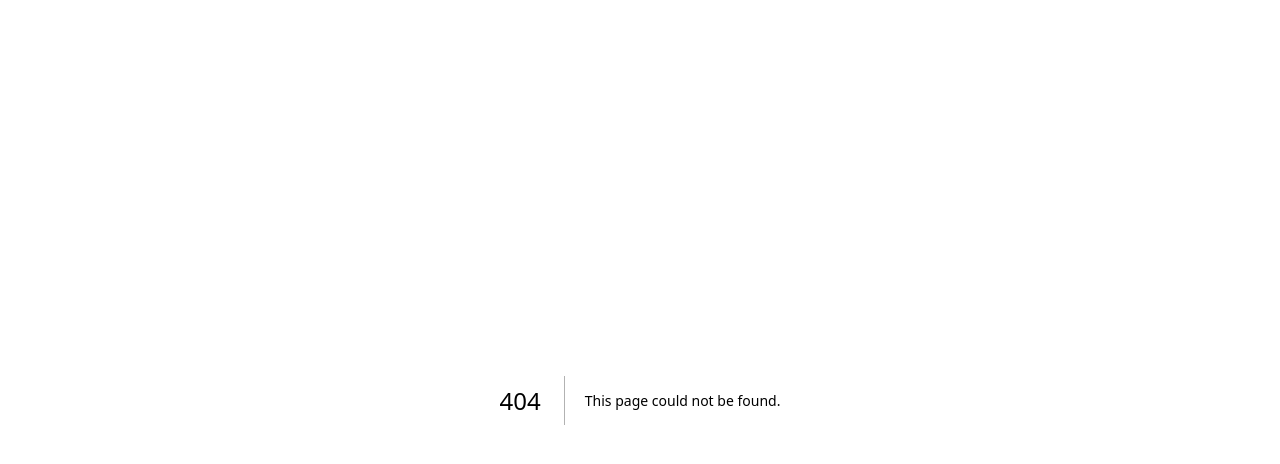
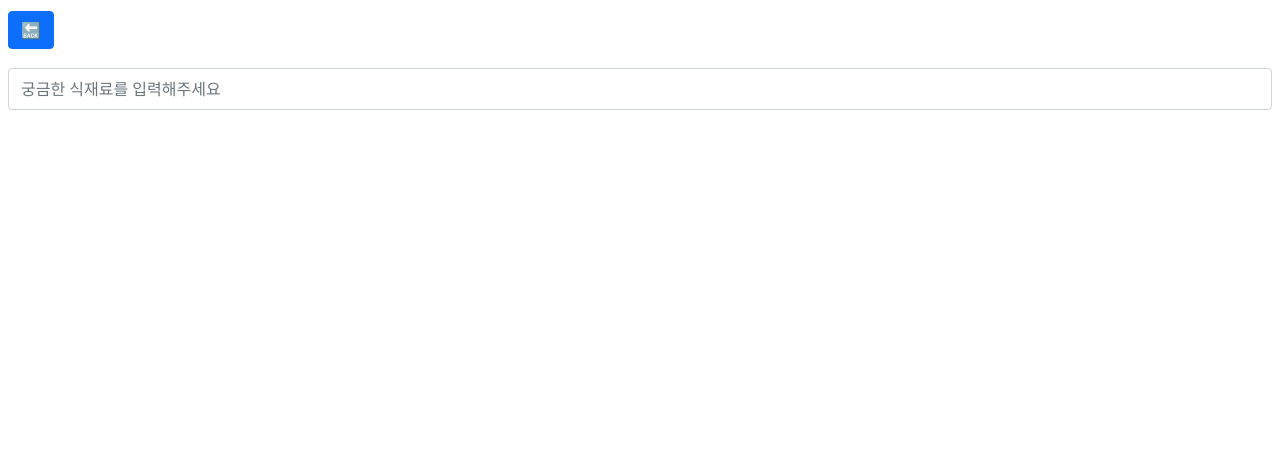
Before and after one commit to xiu0327/2023-refrigerator-recipe, a Next.js app in the folder front/: page /refrigerator/search in a window 1280 px wide. Before the commit this address had no page. Shown: the top 464 px of the page. Built offline with nearby package versions, Linux system fonts and the light colour scheme.

Commit message:
Feat: 식재료 검색 화면 구현

```diff
--- /dev/null
+++ b/front/src/components/global/SearchBar.tsx
@@ -0,0 +1,21 @@
+import router from "next/router";
+import { Button, Form } from "react-bootstrap";
+
+type searchbarType = {
+	placeholder: string | undefined;
+	setKeyword: Function;
+};
+
+export default function SearchBar({ placeholder, setKeyword }: searchbarType) {
+	// 돋보기 아이콘! 입력 시 한 번에 지울 수 있는 엑스 버튼!
+	return (
+		<div className="d-flex gap-1" style={{ height: 42 }}>
+			<Form.Control
+				type="text"
+				placeholder={placeholder}
+				id="searchbox"
+				onChange={(e) => setKeyword(e.target.value)}
+			/>
+		</div>
+	);
+}
--- /dev/null
+++ b/front/src/components/layout/BackLayout.tsx
@@ -0,0 +1,18 @@
+import { Button } from "react-bootstrap";
+import AppBar from "../global/AppBar";
+import router from "next/router";
+
+type layoutProps = {
+	children: JSX.Element;
+};
+
+export default function SearchIngredientLayout({ children }: layoutProps) {
+	return (
+		<div className="d-flex flex-column" style={{ height: "100vh" }}>
+			<AppBar>
+				<Button onClick={() => router.back()}>🔙</Button>
+			</AppBar>
+			<div className="d-flex flex-column flex-fill">{children}</div>
+		</div>
+	);
+}
--- /dev/null
+++ b/front/src/pages/refrigerator/search.tsx
@@ -0,0 +1,30 @@
+import { useEffect, useState } from "react";
+
+import SearchBar from "@/components/global/SearchBar";
+import BackLayout from "@/components/layout/BackLayout";
+import IngredientGrid from "@/components/refrigerator/IngredientGrid";
+
+export default function SearchIngredientPage() {
+	// 화면 넘어오자마자 searchbar에 focus 됐으면
+
+	const [keyword, setKeyword] = useState<String>("");
+	const [ingredientData, setIngredientData] = useState([]); // ingredientType은 따로 빼서 써야될 듯
+	// 키워드 바뀔 때마다 자동완성 식재료 목록 반환하는 api로 값 받음
+	// IngredientGrid에 위 값 넘겨서 재렌더링
+
+	// useEffect(() => {
+	// 	// 키워드에 따른 자동완성 식재료 목록 반환하는 API나 util 호출
+	// }, [keyword]);
+
+	return (
+		<BackLayout>
+			<div className="p-2">
+				<SearchBar
+					placeholder="궁금한 식재료를 입력해주세요"
+					setKeyword={setKeyword}
+				/>
+				<IngredientGrid ingredientData={ingredientData} />
+			</div>
+		</BackLayout>
+	);
+}
```
